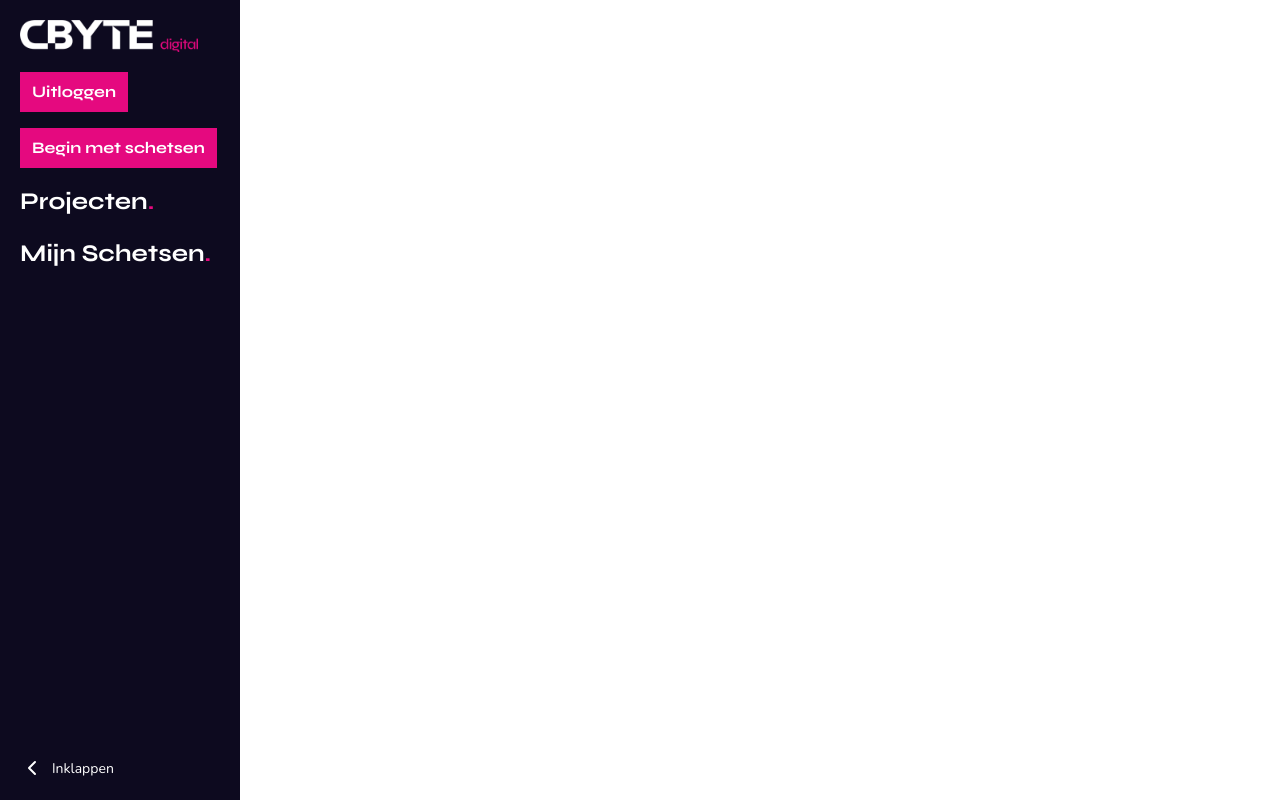
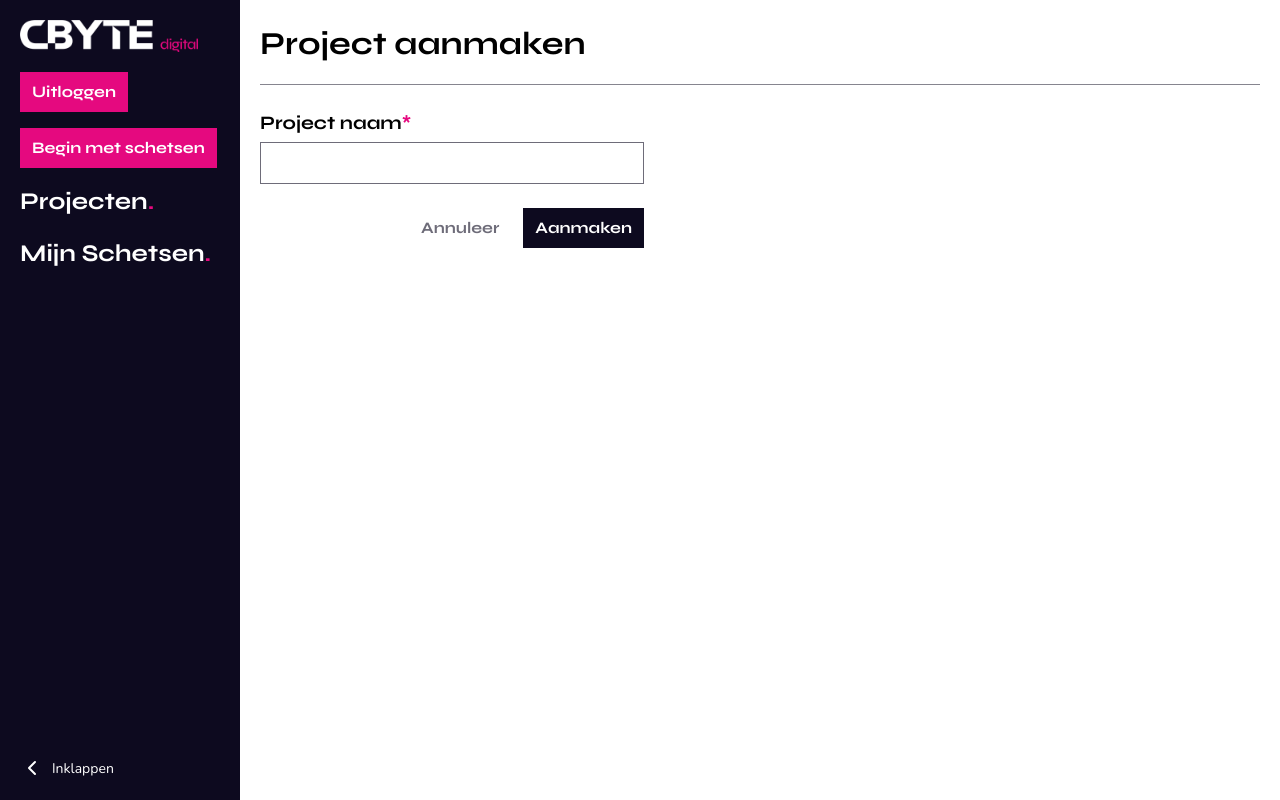
Before and after one commit to archify-drawtool/webApp, a Nuxt app: page /projecten/aanmaken in a window 1280 px wide. Built offline with nearby package versions, Linux system fonts and the light colour scheme.

Commit message:
Aanmaken gemaakt. Daarnaast routing voor projecten aangepast, zodat het uitkomt volgens de user stories.

```diff
--- /dev/null
+++ b/app/components/BaseInput.vue
@@ -0,0 +1,39 @@
+<template>
+  <div class="flex flex-col gap-1">
+    <div class="flex justify-between items-center">
+      <label :for="id" style="font-family: var(--font-heading); font-size: 19px; font-weight: 700;">
+        {{ label }}<span v-if="required" class="text-primary-500">*</span>
+      </label>
+      <slot name="right-label" />
+    </div>
+    <input
+      :id="id"
+      :type="type"
+      :value="modelValue"
+      :required="required"
+      :class="[
+        'w-full px-3 py-2 focus:outline-none focus:ring-2 focus:ring-primary-500',
+        variant === 'light'
+          ? 'bg-white text-text border border-secondary-300'
+          : 'bg-secondary-950 text-white border border-secondary-700'
+      ]"
+      @input="$emit('update:modelValue', ($event.target as HTMLInputElement).value)"
+    >
+  </div>
+</template>
+
+<script setup lang="ts">
+withDefaults(defineProps<{
+  id: string
+  label: string
+  type?: string
+  modelValue: string
+  required?: boolean
+  variant?: 'light' | 'dark'
+}>(), {
+  type: 'text',
+  variant: 'dark'
+})
+
+defineEmits(['update:modelValue'])
+</script>
--- a/app/components/ProjectGrid.vue
+++ b/app/components/ProjectGrid.vue
@@ -20,7 +20,7 @@ defineProps<{
   >
     <!-- New project card -->
     <NuxtLink
-        to="/projecten/nieuw"
+        to="/projecten/aanmaken"
         class="flex items-center justify-center gap-2 border-2 border-dashed border-grey-400 rounded-lg p-4 h-full hover:border-primary-500 hover:text-primary-500 transition-colors cursor-pointer"
     >
       <span class="font-heading text-h3">Begin met schetsen</span>
--- /dev/null
+++ b/app/components/SecondaryButton.vue
@@ -0,0 +1,48 @@
+<template>
+  <button :disabled="disabled" :type="type ?? 'button'" :class="['secondary-btn', { 'secondary-btn--ghost': ghost }]">
+    <slot />
+  </button>
+</template>
+
+<script setup lang="ts">
+defineProps<{
+  disabled?: boolean
+  type?: 'button' | 'submit' | 'reset'
+  ghost?: boolean
+}>()
+</script>
+
+<style scoped>
+.secondary-btn {
+  padding: 0.50rem 0.75rem;
+  font-family: var(--font-heading);
+  font-size: var(--text-base);
+  font-weight: 700;
+  color: var(--color-text);
+  background-color: transparent;
+  border: 2px solid var(--color-grey-200);
+  cursor: pointer;
+  transition: background-color 0.15s ease, border-color 0.15s ease;
+  white-space: nowrap;
+}
+
+.secondary-btn:hover {
+  background-color: var(--color-grey-100);
+  border-color: var(--color-grey-400);
+}
+
+.secondary-btn:disabled {
+  opacity: 0.5;
+  cursor: not-allowed;
+}
+
+.secondary-btn--ghost {
+  border: none;
+  color: #6E6C79;
+}
+
+.secondary-btn--ghost:hover {
+  border: none;
+  background-color: transparent;
+}
+</style>
--- a/app/composables/userProjects.ts
+++ b/app/composables/userProjects.ts
@@ -1,7 +1,7 @@
 import type { Project } from '~/types/Project';
 
 export const useProjects = () => {
-    const { get } = useApi();
+    const { get, post } = useApi();
 
     const projects = ref<Project[]>([]);
     const loading = ref(false);
@@ -22,5 +22,11 @@ export const useProjects = () => {
         }
     };
 
-    return { projects, loading, error, fetchProjects };
+    const createProject = async (title: string): Promise<Project> => {
+        const response = await post<Project>('/api/projects', { title });
+        if (!response) throw createError({ statusCode: 500, statusMessage: 'Er is een onbekende fout opgetreden' });
+        return response;
+    };
+
+    return { projects, loading, error, fetchProjects, createProject };
 };
--- a/app/pages/projecten.vue
+++ b/app/pages/projecten.vue
@@ -1,16 +1,3 @@
-<script setup lang="ts">
-const { projects, loading, error, fetchProjects } = useProjects();
-
-await fetchProjects();
-</script>
-
 <template>
-  <div>
-    <h1 class="mb-6">Projecten</h1>
-    <ProjectGrid
-        :projects="projects"
-        :loading="loading"
-        :error="error"
-    />
-  </div>
+  <NuxtPage />
 </template>
--- /dev/null
+++ b/app/pages/projecten/aanmaken.vue
@@ -0,0 +1,60 @@
+<template>
+  <div>
+    <h1 class="mb-4">Project aanmaken</h1>
+    <hr class="mb-6" style="border-color: #86858F;">
+
+    <p v-if="error" class="text-small px-4 py-2 bg-error-bg text-error-text mb-4">
+      {{ error }}
+    </p>
+
+    <form class="flex flex-col gap-4 max-w-sm" @submit.prevent="submit">
+      <div class="flex flex-col gap-1">
+        <BaseInput
+            id="project-naam"
+            v-model="projectNaam"
+            label="Project naam"
+            variant="light"
+            required
+        />
+        <p v-if="titleError" class="text-small text-error-text">{{ titleError }}</p>
+      </div>
+
+      <div class="flex gap-3 mt-2 justify-end">
+        <SecondaryButton ghost type="button" @click="navigateTo('/projecten')">
+          Annuleer
+        </SecondaryButton>
+        <PrimaryButton type="submit" :disabled="pending" style="background-color: #0D0A1F;">
+          {{ pending ? 'Bezig...' : 'Aanmaken' }}
+        </PrimaryButton>
+      </div>
+    </form>
+  </div>
+</template>
+
+<script setup lang="ts">
+const { createProject } = useProjects();
+
+const projectNaam = ref('');
+const pending = ref(false);
+const error = ref<string | null>(null);
+const titleError = ref<string | null>(null);
+
+const submit = async () => {
+  pending.value = true;
+  error.value = null;
+  titleError.value = null;
+  try {
+    const project = await createProject(projectNaam.value);
+    await navigateTo(`/projecten/${project.id}`);
+  } catch (err) {
+    const e = err as { statusCode?: number; statusMessage?: string };
+    if (e?.statusCode === 422) {
+      titleError.value = e.statusMessage ?? 'Ongeldige invoer';
+    } else {
+      error.value = e?.statusMessage ?? 'Er is een onbekende fout opgetreden';
+    }
+  } finally {
+    pending.value = false;
+  }
+};
+</script>
--- /dev/null
+++ b/app/pages/projecten/index.vue
@@ -0,0 +1,16 @@
+<script setup lang="ts">
+const { projects, loading, error, fetchProjects } = useProjects();
+
+await fetchProjects();
+</script>
+
+<template>
+  <div>
+    <h1 class="mb-6">Projecten</h1>
+    <ProjectGrid
+        :projects="projects"
+        :loading="loading"
+        :error="error"
+    />
+  </div>
+</template>
```
